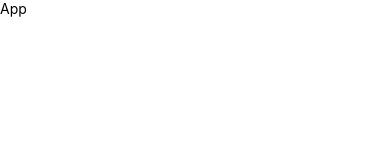
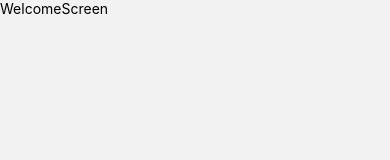
Before and after one commit to Hartz-byte/native-ai-app, a React Native app: screen /Welcome in a window 390 px wide. Shown: the top 160 px of the page. Built offline with nearby package versions, Linux system fonts and the light colour scheme.

Commit message:
project setup

```diff
--- a/App.js
+++ b/App.js
@@ -1,11 +1,10 @@
-import { Text, View, SafeAreaView } from "react-native";
+import { Text, SafeAreaView } from "react-native";
 import React from "react";
+import AppNavigation from "./src/navigation";
 
 const App = () => {
   return (
-    <SafeAreaView>
-      <Text>App</Text>
-    </SafeAreaView>
+    <AppNavigation />
   );
 };
 
--- a/babel.config.js
+++ b/babel.config.js
@@ -1,6 +1,7 @@
-module.exports = function(api) {
+module.exports = function (api) {
   api.cache(true);
   return {
-    presets: ['babel-preset-expo'],
+    presets: ["babel-preset-expo"],
+    plugins: ["nativewind/babel"],
   };
 };
--- /dev/null
+++ b/src/navigation/index.js
@@ -0,0 +1,25 @@
+// In App.js in a new project
+
+import * as React from "react";
+import { NavigationContainer } from "@react-navigation/native";
+import { createNativeStackNavigator } from "@react-navigation/native-stack";
+import HomeScreen from "../screens/HomeScreen";
+import WelcomeScreen from "../screens/WelcomeScreen";
+
+const Stack = createNativeStackNavigator();
+
+function AppNavigation() {
+  return (
+    <NavigationContainer>
+      <Stack.Navigator
+        screenOptions={{ headerShown: false }}
+        initialRouteName="Welcome"
+      >
+        <Stack.Screen name="Home" component={HomeScreen} />
+        <Stack.Screen name="Welcome" component={WelcomeScreen} />
+      </Stack.Navigator>
+    </NavigationContainer>
+  );
+}
+
+export default AppNavigation;
--- /dev/null
+++ b/src/screens/HomeScreen.js
@@ -0,0 +1,12 @@
+import { Text, View } from "react-native";
+import React from "react";
+
+const HomeScreen = () => {
+  return (
+    <View>
+      <Text>HomeScreen</Text>
+    </View>
+  );
+};
+
+export default HomeScreen;
--- /dev/null
+++ b/src/screens/WelcomeScreen.js
@@ -0,0 +1,12 @@
+import { Text, View } from "react-native";
+import React from "react";
+
+const WelcomeScreen = () => {
+  return (
+    <View>
+      <Text>WelcomeScreen</Text>
+    </View>
+  );
+};
+
+export default WelcomeScreen;
--- /dev/null
+++ b/tailwind.config.js
@@ -0,0 +1,12 @@
+/** @type {import('tailwindcss').Config} */
+module.exports = {
+  content: [
+    "./App.{js,jsx,ts,tsx}",
+    "./src/screens/**/*.{js,jsx,ts,tsx}",
+    "./src/components/**/*.{js,jsx,ts,tsx}",
+  ],
+  theme: {
+    extend: {},
+  },
+  plugins: [],
+};
```
Also changed, not shown: package.json (+8 -2 lines), 1 other file (tests, documents, lock files or other folders).
